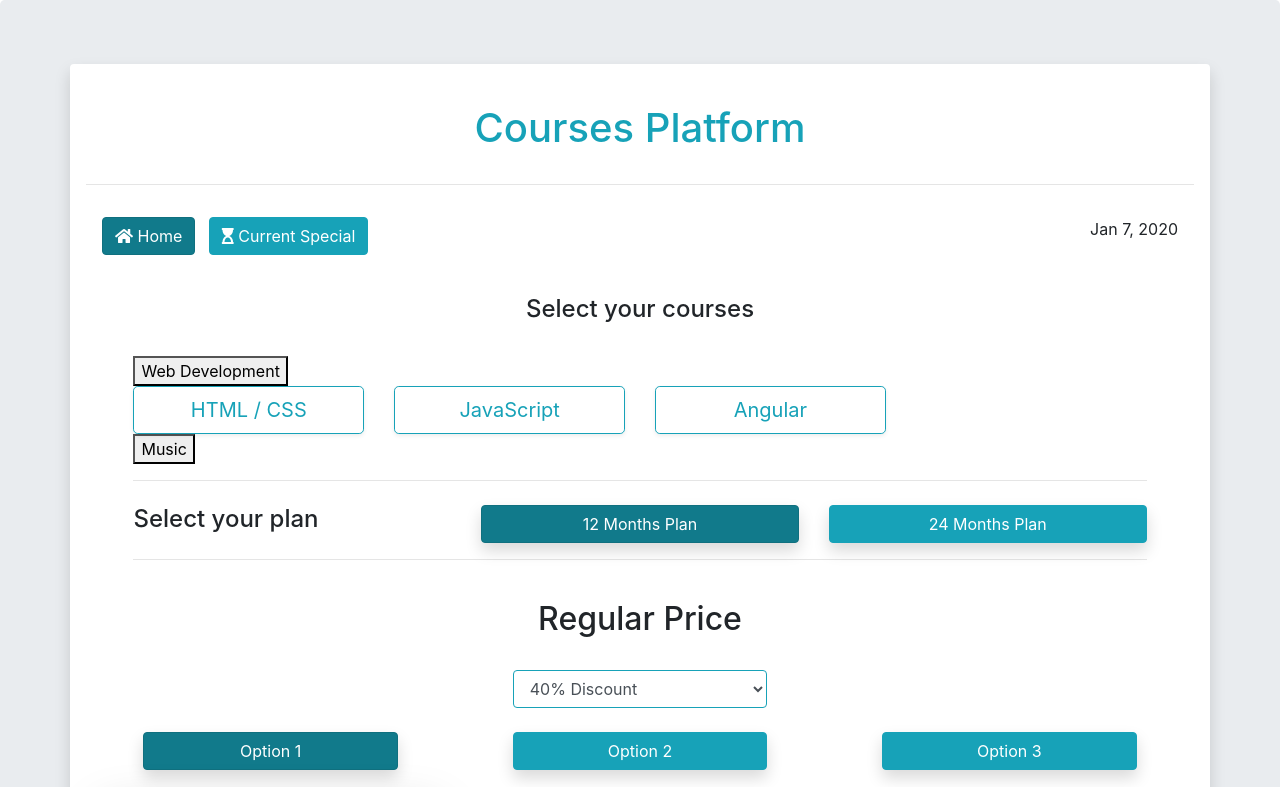
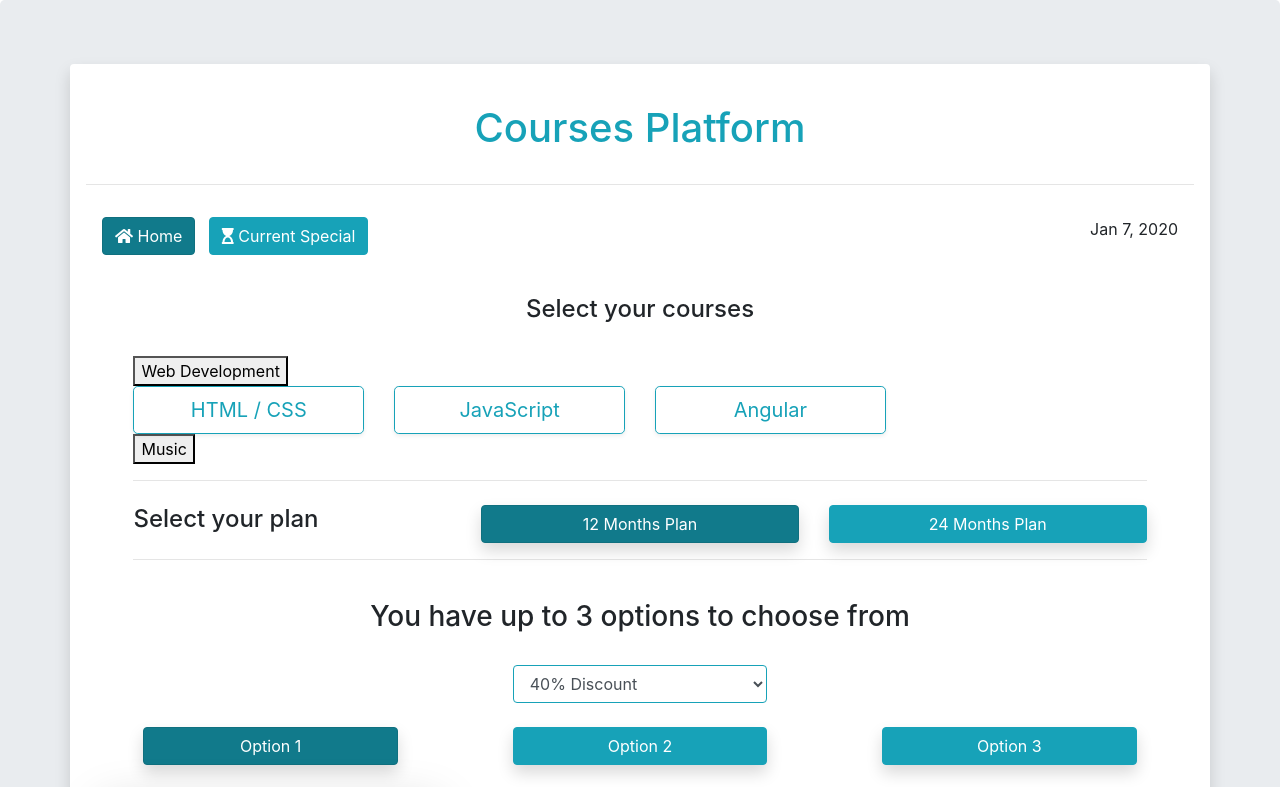
Before and after one commit to Ahmad-Saleh89/quote-calculator, an Angular app: page /home in a window 1280 px wide. Shown: the top 787 px of the page. Built offline with nearby package versions, Linux system fonts and the light colour scheme.

Commit message:
1 file modified

```diff
--- a/src/app/regular-price/regular-price.component.html
+++ b/src/app/regular-price/regular-price.component.html
@@ -1,4 +1,4 @@
-<h2 class="text-center">Regular Price</h2> <br>
+<h3 class="text-center">You have up to 3 options to choose from</h3> <br>
 
 <div class="container">
   <div class="row justify-content-center">
```
